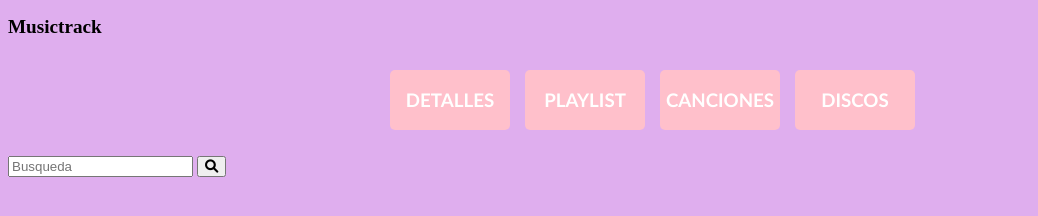
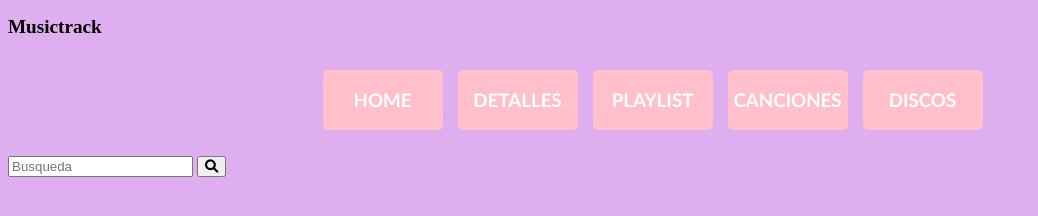
Before and after one commit to caro-serpe/proyecto-integrador-cjv, a plain HTML site: page detalle-canciones.html in a window 1280 px wide. Shown: the whole page, without its empty margins (0-1038 px from the left). Drawn offline with Linux system fonts and the light colour scheme.

Commit message:
puse bien el nav

```diff
--- a/detalle-canciones.html
+++ b/detalle-canciones.html
@@ -16,7 +16,7 @@
 
         <nav class="navegador">
             <ul>
-
+                    <li class="tab"><a href="./index.html"><h3>HOME</h3></a></li>
                     <li class="tab"><a href="./detail.artist.html"><h3>DETALLES</h3></a></li>
                     <li class="tab"><a href="./playlist.html"><h3>PLAYLIST</h3></a></li>
                     <li class="tab"><a href="./detalle-canciones.html"><h3>CANCIONES</h3></a></li>
```
